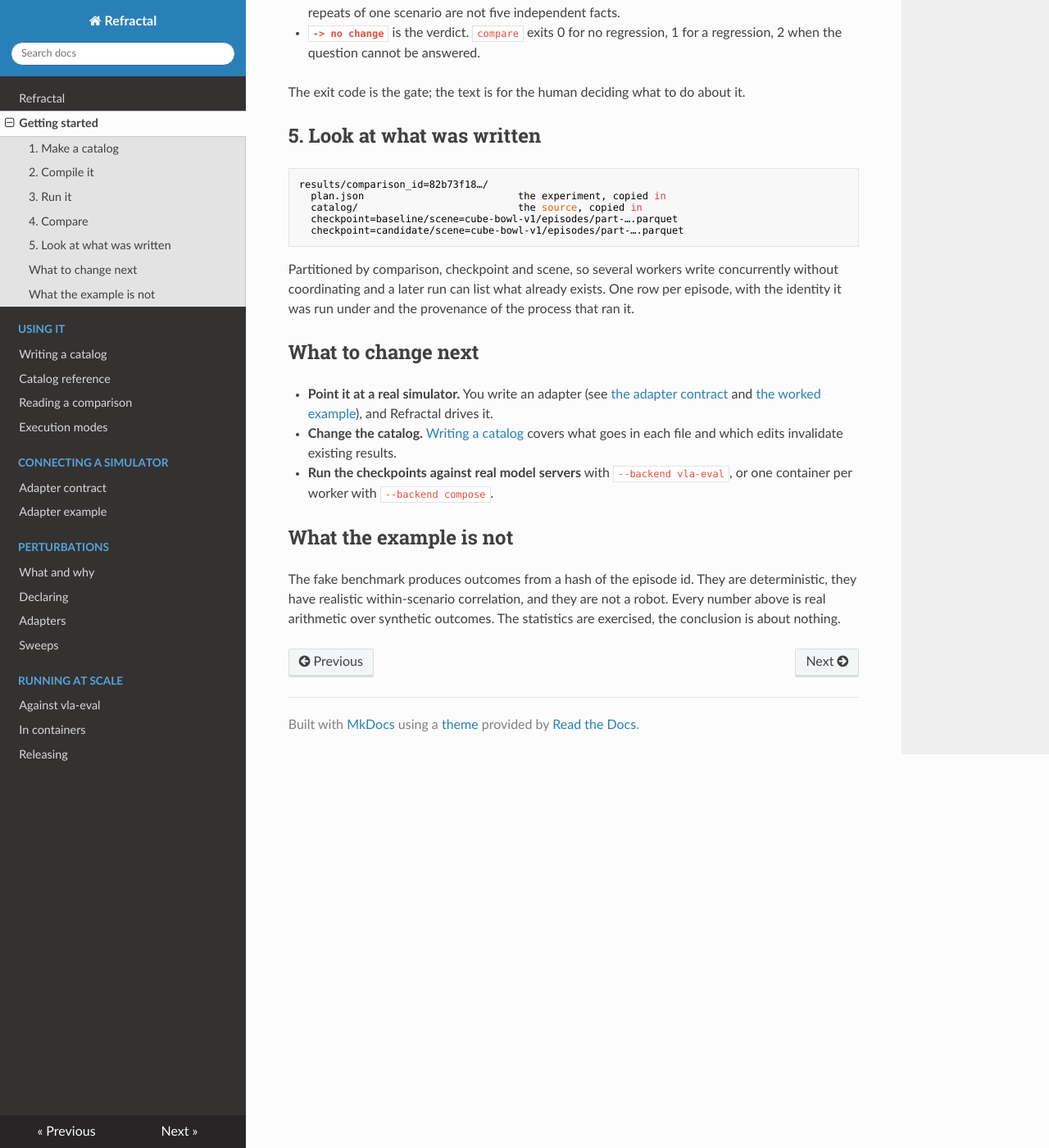
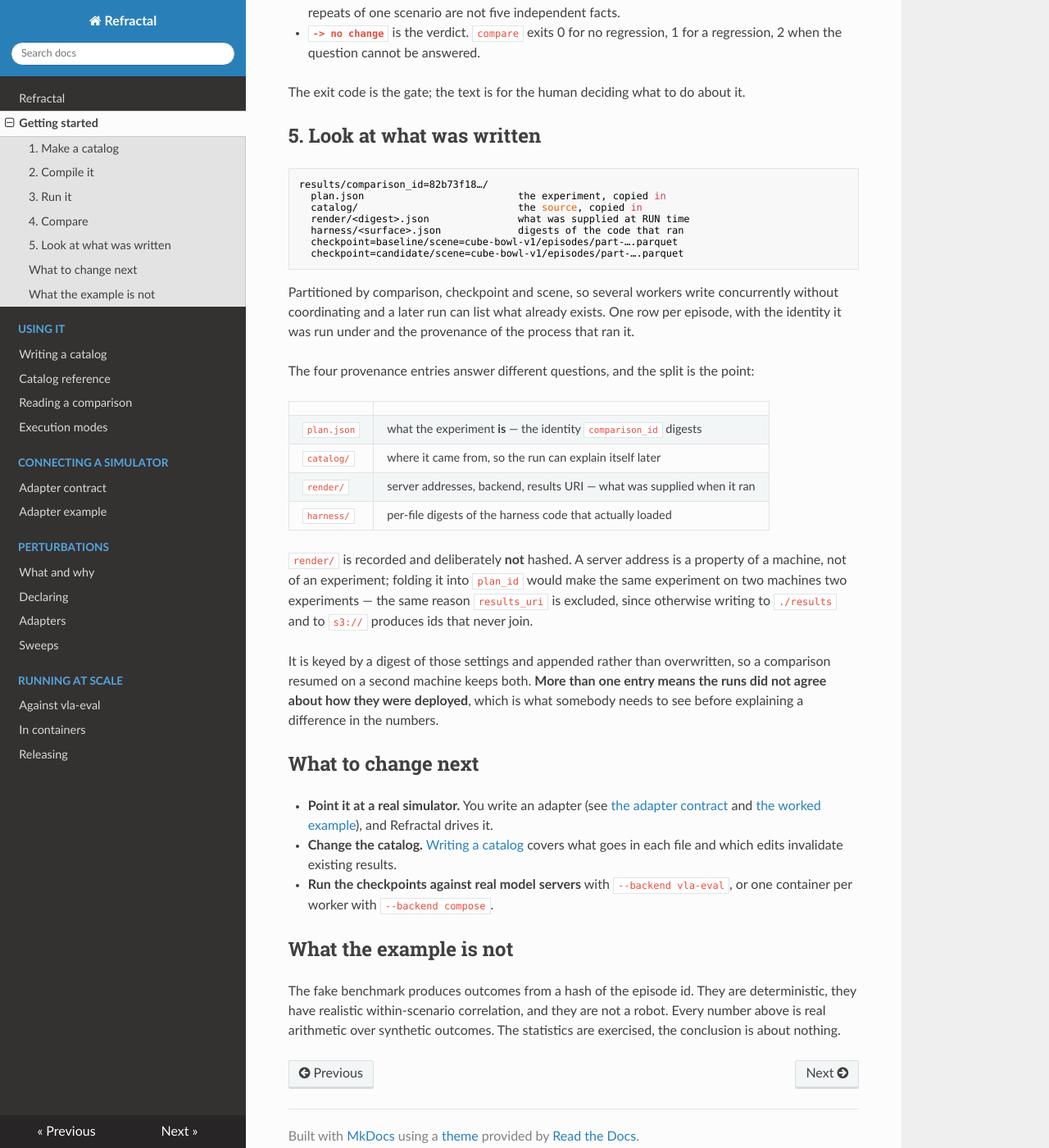
Before and after one commit to nalinraut/refractal, an MkDocs documentation site: the page built from docs/getting-started.md, in a window 1280 px wide and 1400 px high, scrolled down 2778 px. Shown: the whole window at 82% size. Built offline with MkDocs 1.6.1, drawn with Linux system fonts in a browser that asks for light colours; nearby versions of some CDN libraries.

Commit message:
The results directory listing was missing half of itself
getting-started showed plan.json and catalog/ and stopped, so a reader
following it would not know harness/ existed and could not have known about
render/, which had just been added.

The four entries answer different questions and the split is the point:
plan.json is what the experiment IS, catalog/ is where it came from, render/
is what was supplied when it ran, harness/ is digests of the code that
actually loaded.

Stated there rather than only in a docstring, because this is the page
somebody reads in their first minute, and "what is in my results directory"
is a question they have immediately.

With the reason render/ is not hashed: a server address is a property of a
machine, and folding it into plan_id would make one experiment on two
machines two experiments -- the same reason results_uri is excluded. And with
what more than one entry means, since that is the case a reader will
eventually hit and misread.

````diff
--- a/docs/getting-started.md
+++ b/docs/getting-started.md
@@ -145,6 +145,8 @@ The exit code is the gate; the text is for the human deciding what to do about i
 results/comparison_id=82b73f18…/
   plan.json                          the experiment, copied in
   catalog/                           the source, copied in
+  render/<digest>.json               what was supplied at RUN time
+  harness/<surface>.json             digests of the code that ran
   checkpoint=baseline/scene=cube-bowl-v1/episodes/part-….parquet
   checkpoint=candidate/scene=cube-bowl-v1/episodes/part-….parquet
 ```
@@ -153,6 +155,27 @@ Partitioned by comparison, checkpoint and scene, so several workers write
 concurrently without coordinating and a later run can list what already exists.
 One row per episode, with the identity it was run under and the provenance of the
 process that ran it.
+
+The four provenance entries answer different questions, and the split is the
+point:
+
+| | |
+|---|---|
+| `plan.json` | what the experiment **is** — the identity `comparison_id` digests |
+| `catalog/` | where it came from, so the run can explain itself later |
+| `render/` | server addresses, backend, results URI — what was supplied when it ran |
+| `harness/` | per-file digests of the harness code that actually loaded |
+
+`render/` is recorded and deliberately **not** hashed. A server address is a
+property of a machine, not of an experiment; folding it into `plan_id` would
+make the same experiment on two machines two experiments — the same reason
+`results_uri` is excluded, since otherwise writing to `./results` and to `s3://`
+produces ids that never join.
+
+It is keyed by a digest of those settings and appended rather than overwritten,
+so a comparison resumed on a second machine keeps both. **More than one entry
+means the runs did not agree about how they were deployed**, which is what
+somebody needs to see before explaining a difference in the numbers.
 
 ## What to change next
 
````
